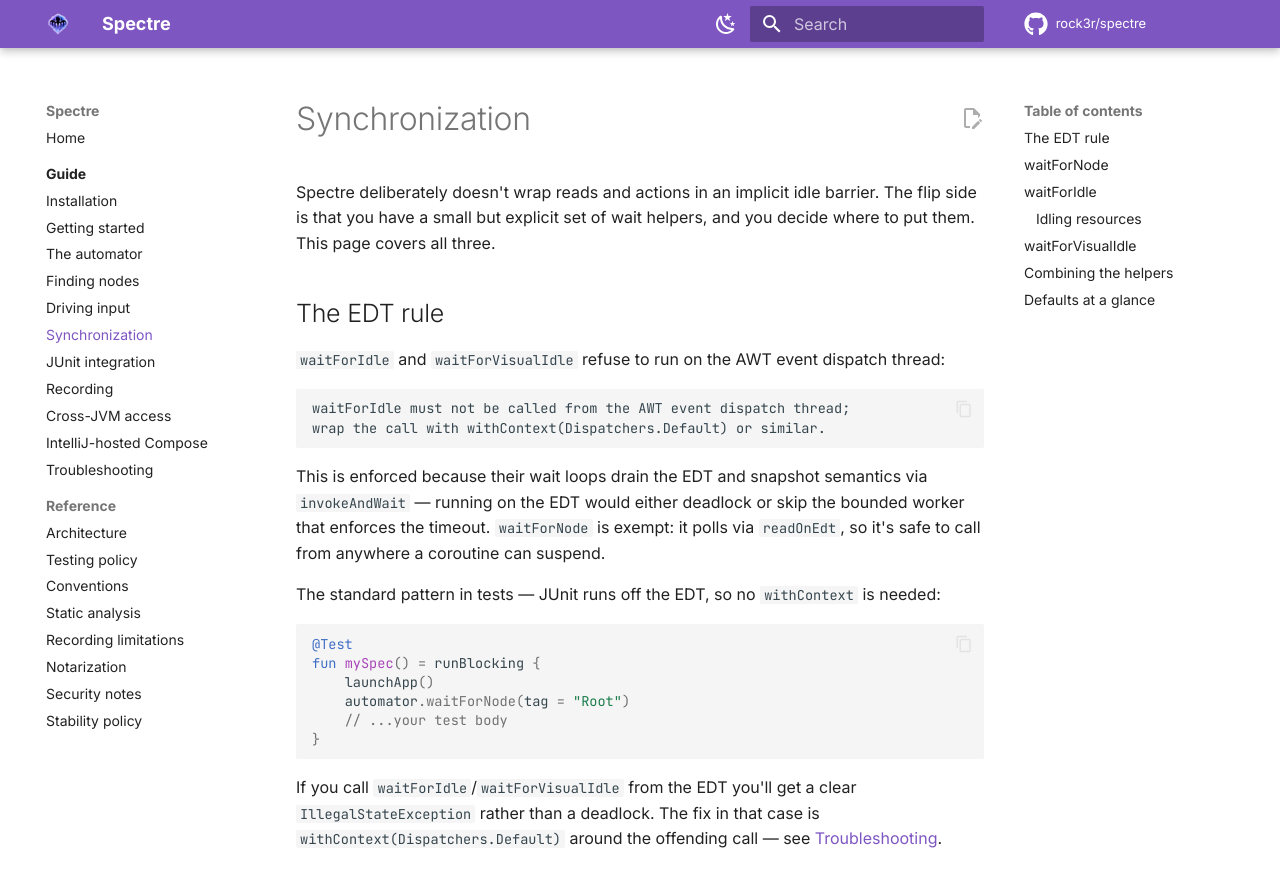
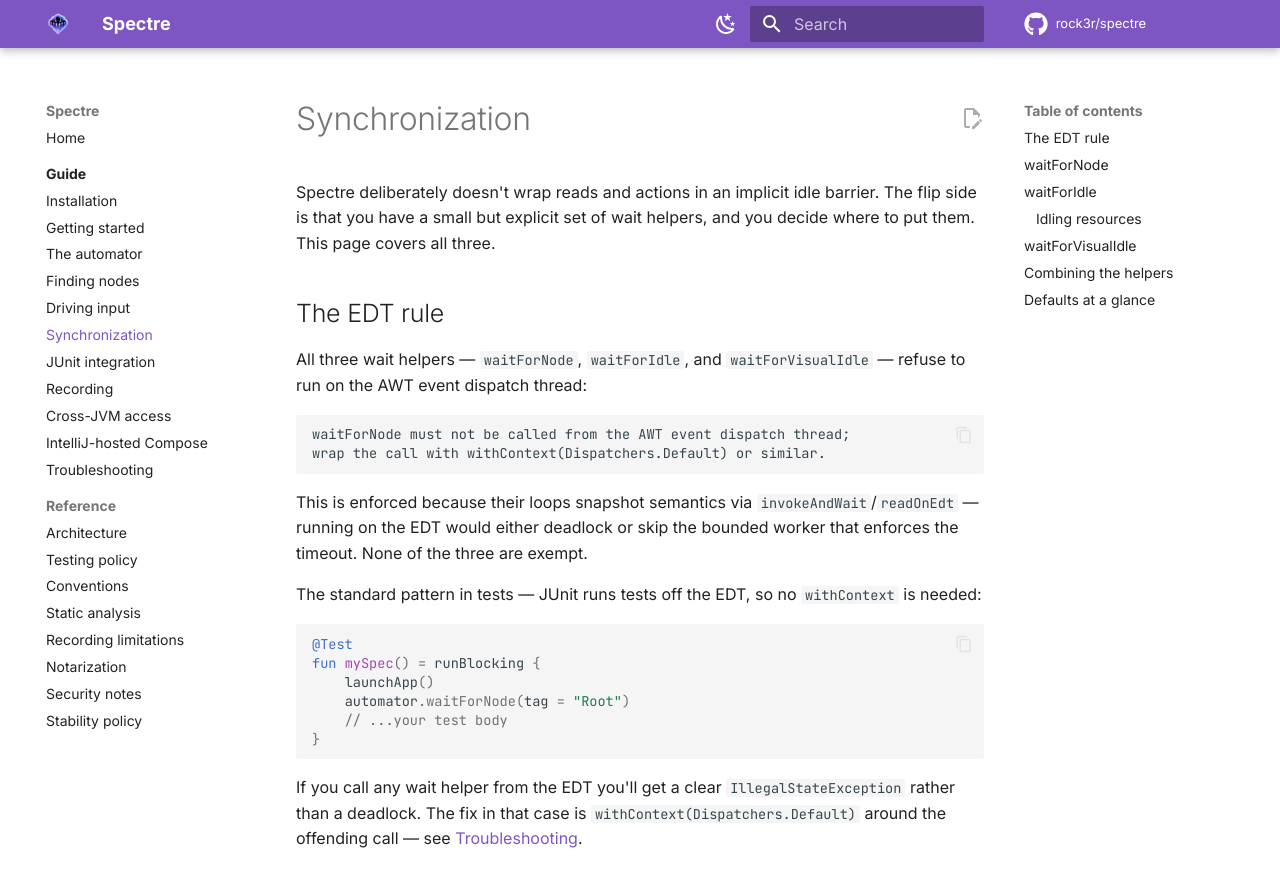
Before and after one commit to rock3r/spectre, an MkDocs documentation site: the page built from docs/guide/synchronization.md, in a window 1280 px wide and 900 px high. Shown: the top 887 px of the window. Built offline with MkDocs 1.6.1 and Material for MkDocs 9.7.7, drawn with Linux system fonts in a browser that asks for light colours; comment, search, counter and statistics services are not loaded.

````diff
--- a/docs/guide/synchronization.md
+++ b/docs/guide/synchronization.md
@@ -6,19 +6,20 @@ where to put them. This page covers all three.
 
 ## The EDT rule
 
-`waitForIdle` and `waitForVisualIdle` refuse to run on the AWT event dispatch thread:
+All three wait helpers — `waitForNode`, `waitForIdle`, and `waitForVisualIdle` — refuse
+to run on the AWT event dispatch thread:
 
 ```
-waitForIdle must not be called from the AWT event dispatch thread;
+waitForNode must not be called from the AWT event dispatch thread;
 wrap the call with withContext(Dispatchers.Default) or similar.
 ```
 
-This is enforced because their wait loops drain the EDT and snapshot semantics via
-`invokeAndWait` — running on the EDT would either deadlock or skip the bounded worker
-that enforces the timeout. `waitForNode` is exempt: it polls via `readOnEdt`, so it's
-safe to call from anywhere a coroutine can suspend.
+This is enforced because their loops snapshot semantics via `invokeAndWait`/`readOnEdt`
+— running on the EDT would either deadlock or skip the bounded worker that enforces the
+timeout. None of the three are exempt.
 
-The standard pattern in tests — JUnit runs off the EDT, so no `withContext` is needed:
+The standard pattern in tests — JUnit runs tests off the EDT, so no `withContext` is
+needed:
 
 ```kotlin
 @Test
@@ -29,9 +30,9 @@ fun mySpec() = runBlocking {
 }
 ```
 
-If you call `waitForIdle`/`waitForVisualIdle` from the EDT you'll get a clear
-`IllegalStateException` rather than a deadlock. The fix in that case is
-`withContext(Dispatchers.Default)` around the offending call — see
+If you call any wait helper from the EDT you'll get a clear `IllegalStateException`
+rather than a deadlock. The fix in that case is `withContext(Dispatchers.Default)`
+around the offending call — see
 [Troubleshooting](troubleshooting.md#i-called-a-wait-helper-from-the-edt).
 
 ## `waitForNode`
````
Also changed, not shown: .agents/skills/spectre/SKILL.md (+42 -13 lines), .agents/skills/spectre/references/junit.md (+25 -3 lines), docs/DOCS-STYLE.md (+5 -3 lines), docs/guide/automator.md (+8 -8 lines), docs/guide/troubleshooting.md (+6 -4 lines), 1 other file.
